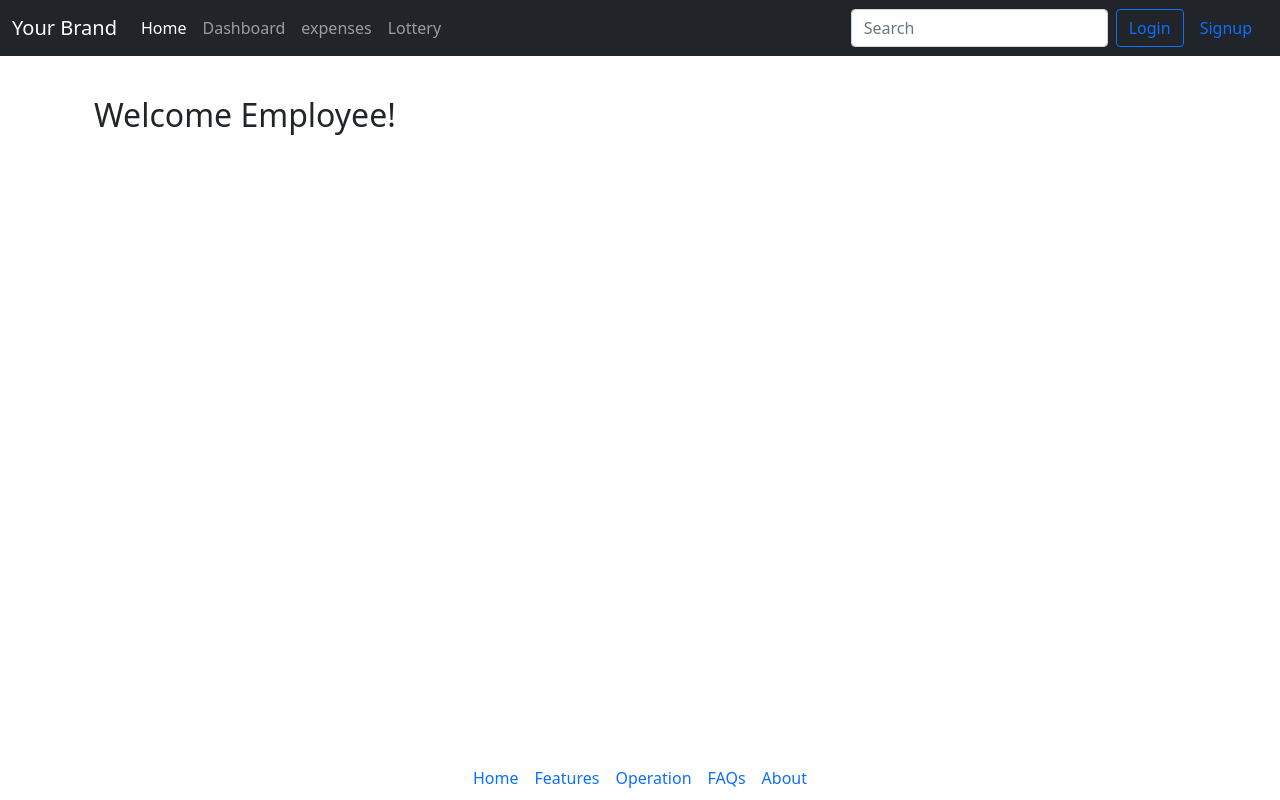
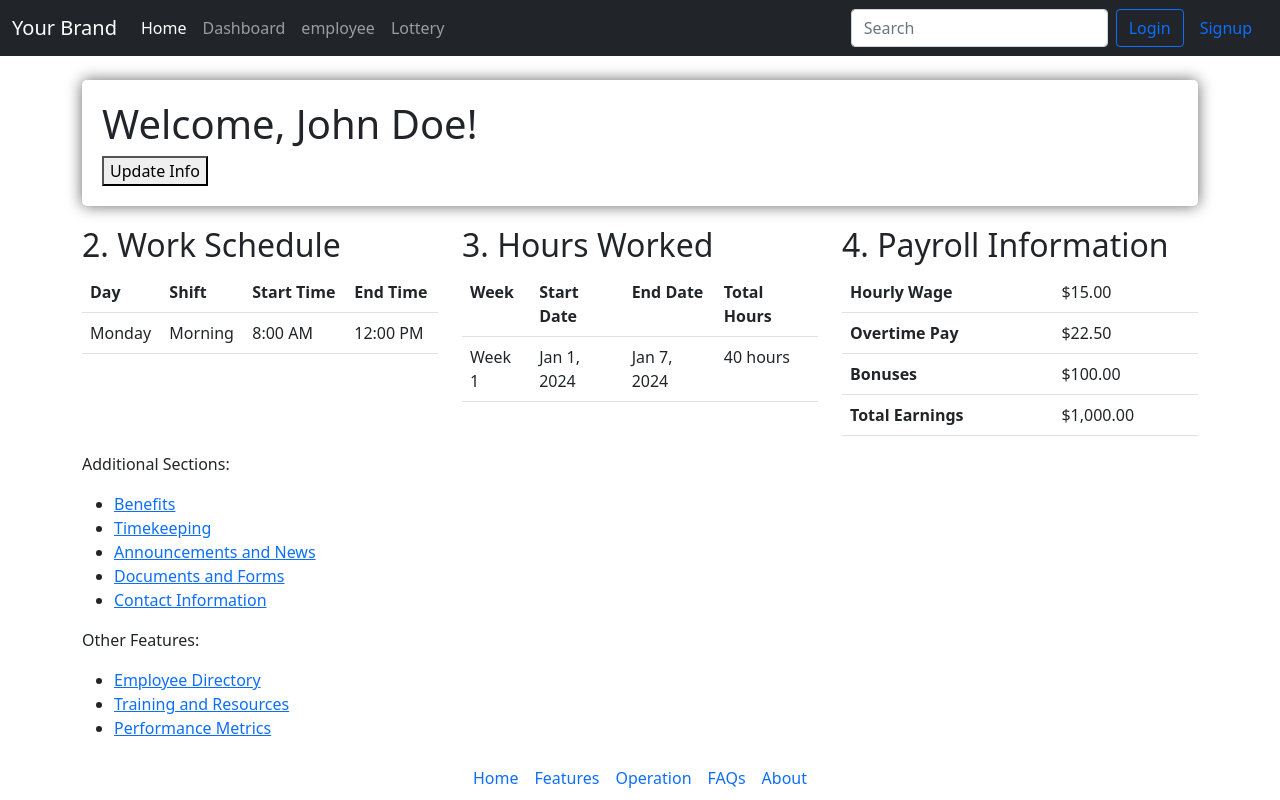
Before and after one commit to birat2024/swingby_paperwork, a Flask app: page /employee in a window 1280 px wide. Run offline with Flask 3, Linux system fonts and the light colour scheme; some libraries are stand-ins or nearby versions.

Commit message:
updated employees page

```diff
--- a/templates/appdesign.html
+++ b/templates/appdesign.html
@@ -23,7 +23,7 @@
                         <a class="nav-link" href="/dashboard">Dashboard</a>
                     </li>
                     <li class="nav-item">
-                        <a class="nav-link" href="/expenses">expenses</a>
+                        <a class="nav-link" href="/employee">employee</a>
                     </li>
                     <li class="nav-item">
                         <a class="nav-link" href="/lottery_input">Lottery</a>
--- a/templates/employee.html
+++ b/templates/employee.html
@@ -1,8 +1,110 @@
+
 {% extends 'appdesign.html' %}
 
 {% block content %}
-<div class="container mt-3">
-    <h2>Welcome Employee!</h2>
-    <!-- Add more content here as needed -->
+<body>
+
+     <!-- "Welcome" box with employee's name -->
+     <div class="highlight-box welcome-box">
+        <h1>Welcome, John Doe!</h1>
+        <button class="update-button" id="updateInfoButton">Update Info</button>
+    </div>
+
+        <!-- Form for updating employee information (initially hidden) -->
+        <div id="updateInfoForm" style="display: none;">
+            <h3>Update Your Information</h3>
+            <form>
+                <!-- Form fields for updating information -->
+                <!-- Add your form fields here -->
+                <br>
+                <button type="submit">Save Changes</button>
+            </form>
+        </div>
+
+  <!-- Section 2: Work Schedule and Hours Worked -->
+<div class="row">
+    <!-- Section 2: Work Schedule -->
+    <div class="col-md-4">
+        <h2>2. Work Schedule</h2>
+        <table class="table">
+            <tr>
+                <th>Day</th>
+                <th>Shift</th>
+                <th>Start Time</th>
+                <th>End Time</th>
+            </tr>
+            <tr>
+                <td>Monday</td>
+                <td>Morning</td>
+                <td>8:00 AM</td>
+                <td>12:00 PM</td>
+            </tr>
+        </table>
+    </div>
+
+    <!-- Section 3: Hours Worked -->
+    <div class="col-md-4">
+        <h2>3. Hours Worked</h2>
+        <table class="table">
+            <tr>
+                <th>Week</th>
+                <th>Start Date</th>
+                <th>End Date</th>
+                <th>Total Hours</th>
+            </tr>
+            <tr>
+                <td>Week 1</td>
+                <td>Jan 1, 2024</td>
+                <td>Jan 7, 2024</td>
+                <td>40 hours</td>
+            </tr>
+        </table>
+    </div>
+
+    <!-- Section 4: Payroll Information -->
+    <div class="col-md-4">
+        <h2>4. Payroll Information</h2>
+        <table class="table">
+            <tr>
+                <th>Hourly Wage</th>
+                <td>$15.00</td>
+            </tr>
+            <tr>
+                <th>Overtime Pay</th>
+                <td>$22.50</td>
+            </tr>
+            <tr>
+                <th>Bonuses</th>
+                <td>$100.00</td>
+            </tr>
+            <tr>
+                <th>Total Earnings</th>
+                <td>$1,000.00</td>
+            </tr>
+        </table>
+    </div>
 </div>
+
+
+    <!-- Add links to other sections (7, 8, 9, 10, 11) as needed -->
+
+    <p>Additional Sections:</p>
+    <ul>
+        <li><a href="#">Benefits</a></li>
+        <li><a href="#">Timekeeping</a></li>
+        <li><a href="#">Announcements and News</a></li>
+        <li><a href="#">Documents and Forms</a></li>
+        <li><a href="#">Contact Information</a></li>
+    </ul>
+
+    <p>Other Features:</p>
+    <ul>
+        <li><a href="#">Employee Directory</a></li>
+        <li><a href="#">Training and Resources</a></li>
+        <li><a href="#">Performance Metrics</a></li>
+    </ul>
+
+    <!-- You can add more content and links here as needed -->
+
+</body>
 {% endblock %}
--- a/templates/purchase_order.html
+++ b/templates/purchase_order.html
@@ -36,7 +36,7 @@
         <div class="col-md-8">
             <div class="highlight-box table-box">
                 <h3>Detailed Purchase Order Data</h3>
-                <table class="table custom-table">
+                <table class="table">
                     <thead>
                         <tr>
                             <th scope="col">Date</th>
--- a/templates/store_transfer.html
+++ b/templates/store_transfer.html
@@ -35,7 +35,7 @@
         <div class="col-md-7">
             <div class="highlight-box table-box">
                 <h3>Store Transfer History</h3>
-                <table class="table custom-table">
+                <table class="table">
                     <thead>
                         <tr>
                             <th scope="col">Date</th>
```
Also changed, not shown: 1 other file.
